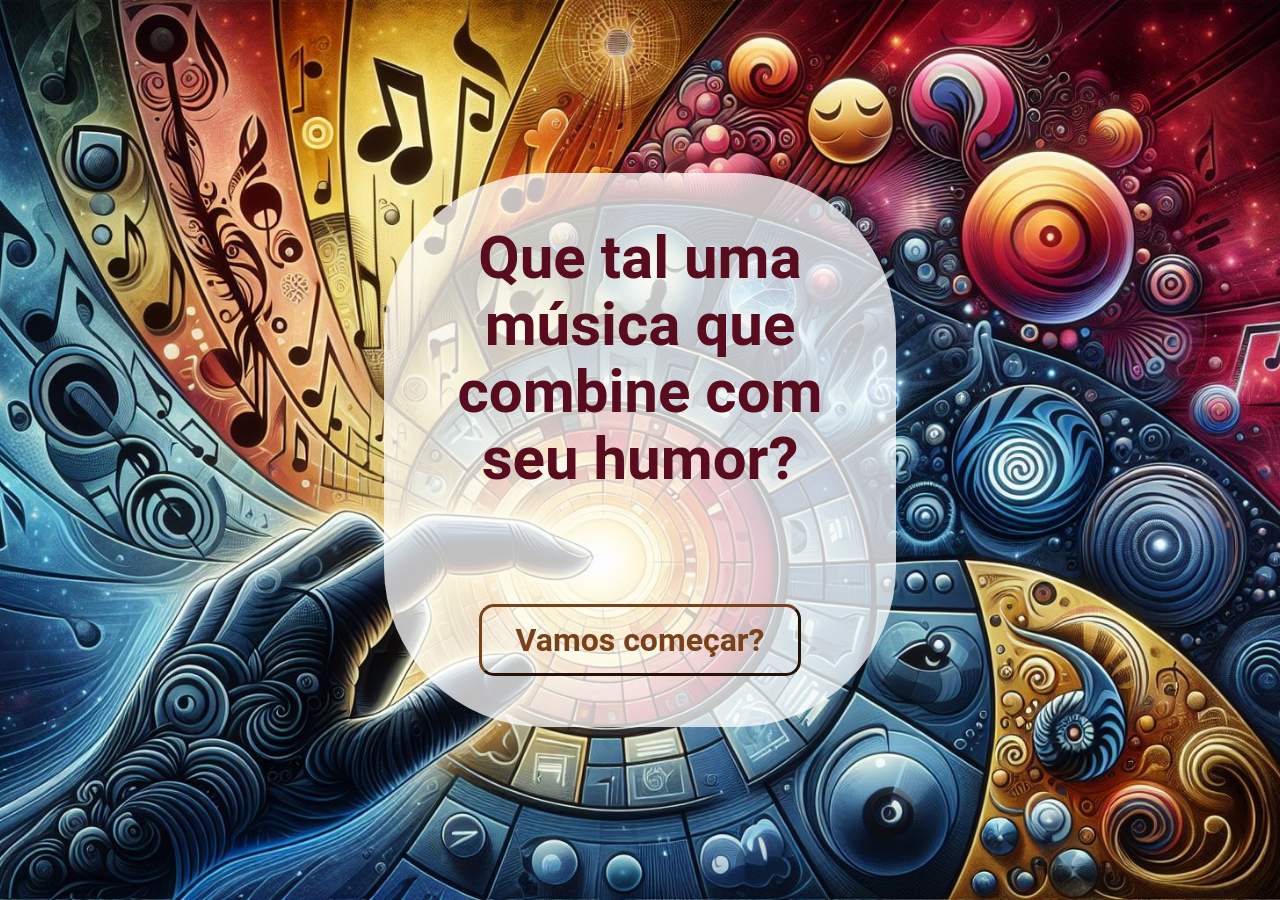
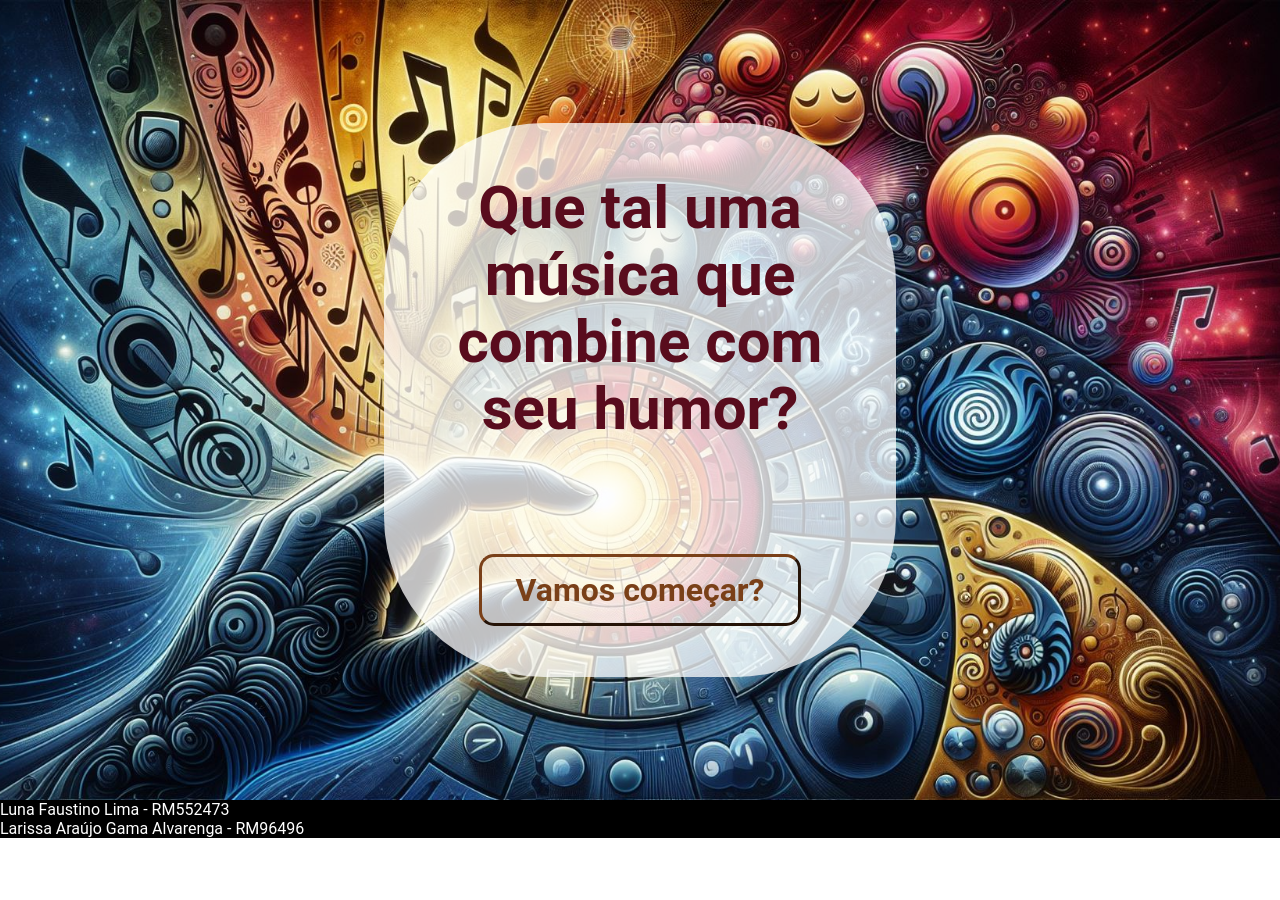
Before and after one commit to LunaFaustino/HTML_CP4, a Next.js app: page / in a window 1280 px wide. After the commit the page ends 838 px from the top, so only its background shows below. Built offline with nearby package versions, Linux system fonts and the light colour scheme.

Commit message:
Footer com os nomes e RMs

```diff
--- a/public/css/style.css
+++ b/public/css/style.css
@@ -10,7 +10,7 @@
     display: flex;
     align-items: center;
     justify-content: center;
-    min-height: 900px;
+    height: 100vh;
     background-image: url('../assets/imagem-inicial.jpeg');
     background-repeat: no-repeat;
     background-position: center;
@@ -152,3 +152,8 @@
     background-color: #1E4773;
     border: none;
 }
+
+footer{
+    background-color: black;
+    color: white;
+}
--- /dev/null
+++ b/src/app/Footer/footer.tsx
@@ -0,0 +1,13 @@
+const Footer = () => {
+    return(
+        <>
+        <footer>
+            <span>Luna Faustino Lima - RM552473</span>
+            <br />
+            <span>Larissa Araújo Gama Alvarenga - RM96496</span>
+        </footer>
+        </>
+    )
+}
+
+export default Footer;
--- a/src/app/layout.tsx
+++ b/src/app/layout.tsx
@@ -1,5 +1,6 @@
 import type { Metadata } from "next";
 import '../../public/css/style.css'
+import Footer from "./Footer/footer";
 
 
 export const metadata: Metadata = {
@@ -14,7 +15,10 @@ export default function RootLayout({
 }>) {
   return (
     <html lang="pt-BR">
-      <body>{children}</body>
+      <body>
+        {children}
+        <Footer/>
+      </body>
     </html>
   );
 }
```
